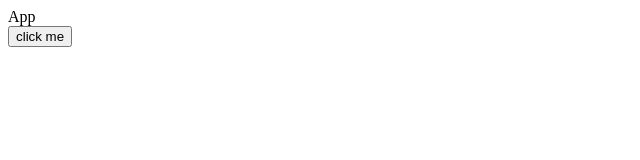
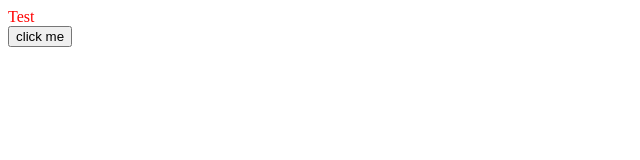
Before and after one commit to rtadinada/linkedin-gai-ad, a React app: page / in a window 1280 px wide. Shown: the top 160 px of the page, without its empty margins (0-640 px from the left). Built offline with nearby package versions, Linux system fonts and the light colour scheme; the HTML template or start-up script is replaced by a standard one.

Commit message:
Add css loading

```diff
--- a/package.json
+++ b/package.json
@@ -14,6 +14,7 @@
         "@types/webpack": "^5.28.0",
         "@typescript-eslint/eslint-plugin": "^5.50.0",
         "@typescript-eslint/parser": "^5.50.0",
+        "css-loader": "^6.7.3",
         "eslint": "^8.33.0",
         "eslint-config-prettier": "^8.6.0",
         "eslint-plugin-simple-import-sort": "^10.0.0",
@@ -21,8 +22,10 @@
         "prettier": "^2.8.3",
         "react": "^18.2.0",
         "react-dom": "^18.2.0",
+        "style-loader": "^3.3.1",
         "ts-loader": "^9.4.2",
         "typescript": "^4.9.5",
+        "typings-for-css-modules-loader": "^1.7.0",
         "webpack": "^5.75.0",
         "webpack-cli": "^5.0.1"
     }
--- /dev/null
+++ b/src/Golbals.d.ts
@@ -0,0 +1 @@
+declare module "*.css";
--- a/src/app/App.tsx
+++ b/src/app/App.tsx
@@ -1,5 +1,11 @@
 import React from "react";
 
+import Test from "./components/Test/Test";
+
 export default function App(): JSX.Element {
-    return <div>App</div>;
+    return (
+        <div>
+            <Test />
+        </div>
+    );
 }
--- /dev/null
+++ b/src/app/components/Test/Test.css
@@ -0,0 +1,3 @@
+.test {
+    color: red;
+}
--- /dev/null
+++ b/src/app/components/Test/Test.tsx
@@ -0,0 +1,7 @@
+import React from "react";
+
+import style from "./Test.css";
+
+export default function Test(): JSX.Element {
+    return <div className={style.test}>Test</div>;
+}
--- a/webpack.config.js
+++ b/webpack.config.js
@@ -8,6 +8,19 @@ const dirName = path.dirname(fileName);
 const config = {
     module: {
         rules: [
+            {
+                test: /\.css$/i,
+                use: [
+                    "style-loader",
+                    {
+                        loader: "css-loader",
+                        options: {
+                            importLoaders: 1,
+                            modules: true,
+                        },
+                    },
+                ],
+            },
             {
                 test: /\.tsx?$/,
                 use: "ts-loader",
```
Also changed, not shown: 1 other file (tests, documents, lock files or other folders).
